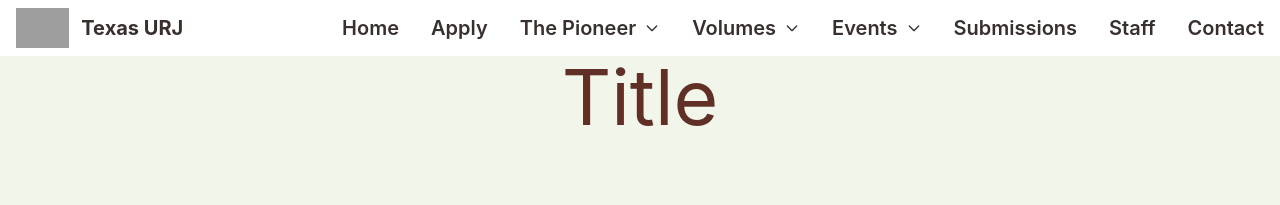
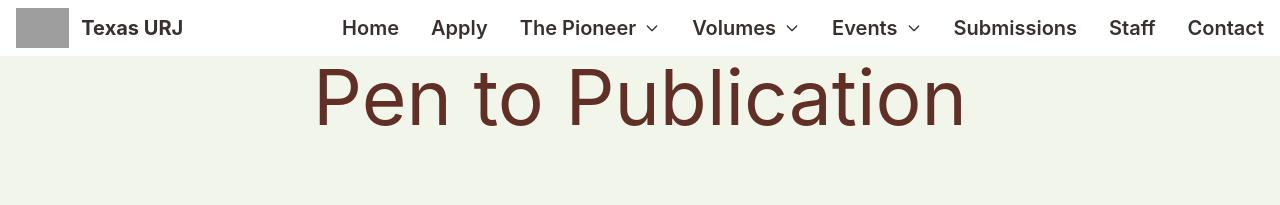
Before and after one commit to texas-urj/texas-urj.github.io, a Next.js app: page /events/penToPublication in a window 1280 px wide. Shown: the top 205 px of the page. Built offline with nearby package versions, Linux system fonts and the light colour scheme; grey boxes are pictures that could not be loaded.

Commit message:
modified pen to publication title

```diff
--- a/pages/events/penToPublication.tsx
+++ b/pages/events/penToPublication.tsx
@@ -6,7 +6,7 @@ const penToPublication = () => {
   return (
     <>
     <Navigation name='Texas URJ'></Navigation>
-    <h1>Title</h1>
+    <h1>Pen to Publication</h1>
     <h2 className='mb-4 p-4'>The Texas Undergraduate Research Journal organized a panel discussion focused on undergraduate and early graduate publications. Graduate students shared their insights and experiences with joining research groups on campus and getting involved with higher education research. </h2>
     <div className="grid grid-cols-4 gap-2">
     <img className='mx-4 my-10 w-full h-auto col-span-3' src="https://i.imgur.com/lpL6ikW.jpg"></img>
```
